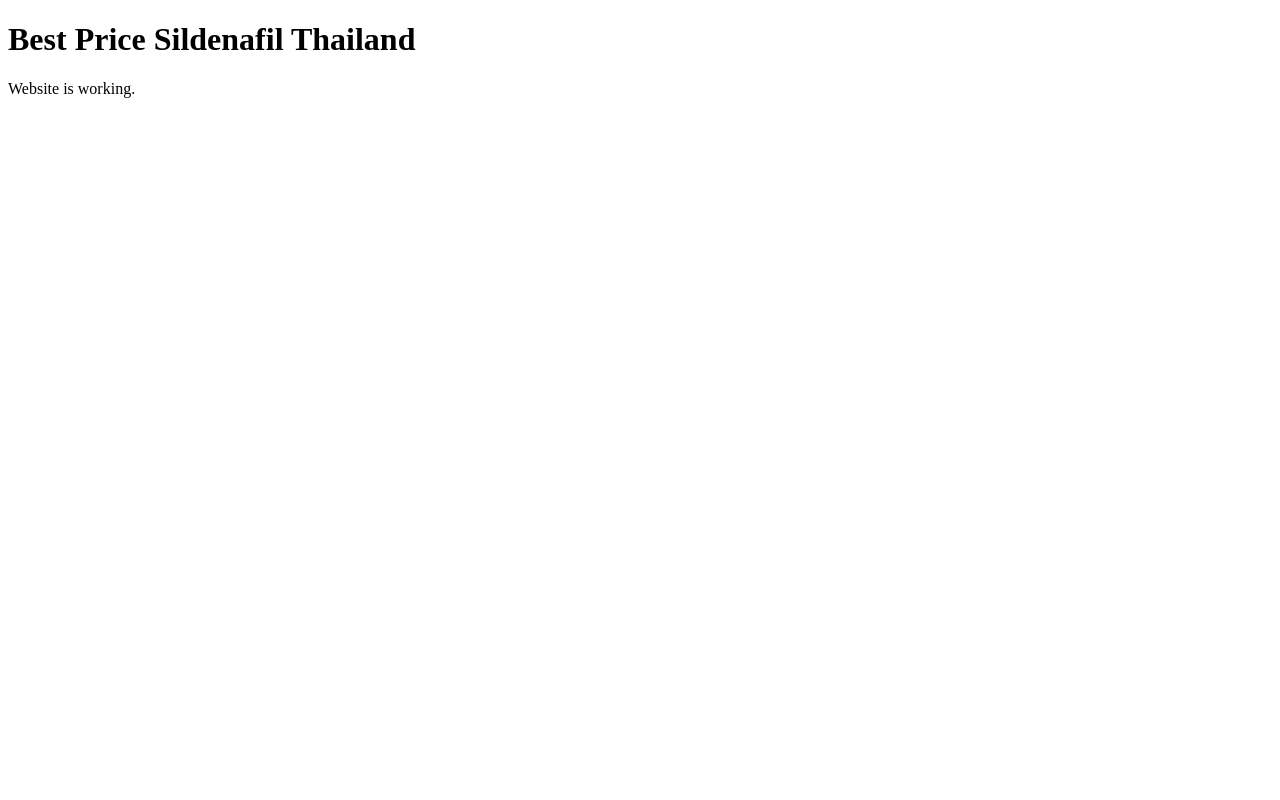
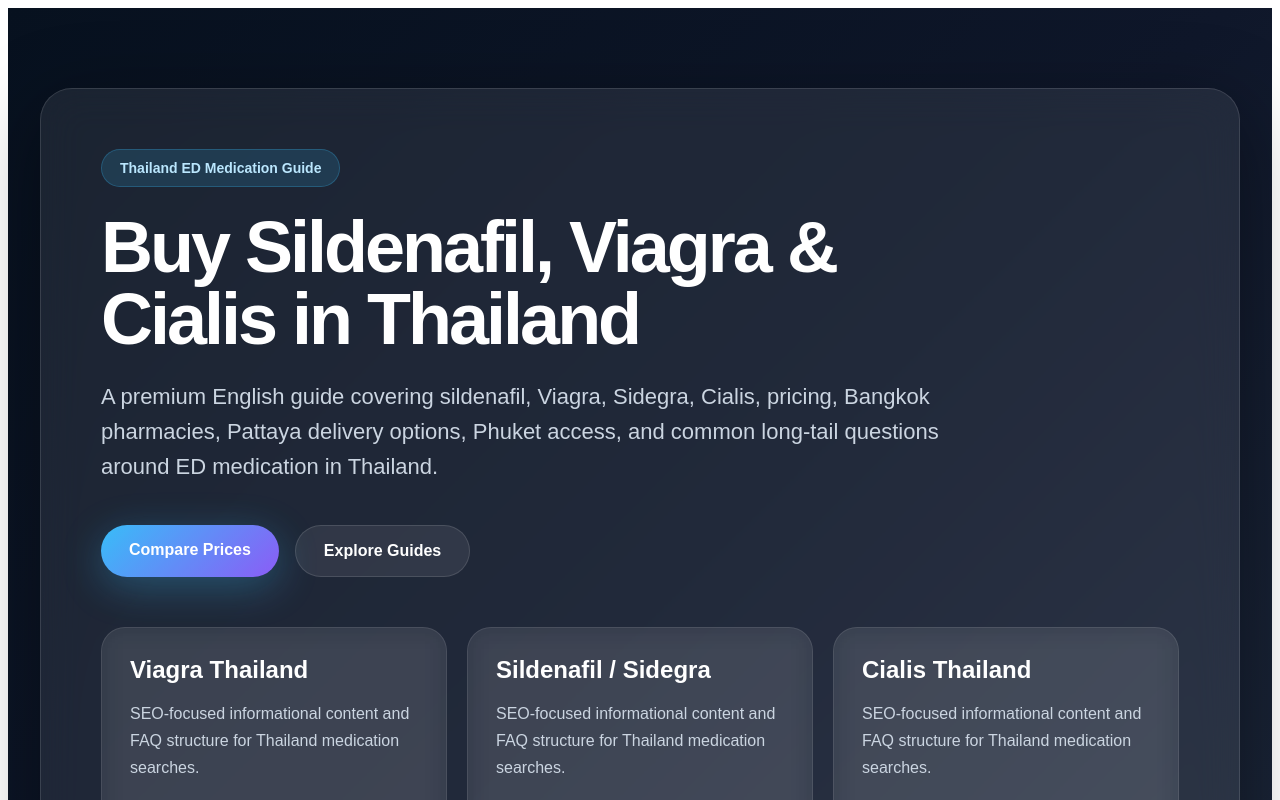
Before and after one commit to memberx100/best-price-sildenafil-thailand.com, a Next.js app: page / in a window 1280 px wide. Shown: the top 800 px of the page. Built offline with nearby package versions, Linux system fonts and the light colour scheme.

Commit message:
Update page.tsx

```diff
--- a/app/page.tsx
+++ b/app/page.tsx
@@ -1,8 +1,163 @@
 export default function Home() {
   return (
-    <main>
-      <h1>Best Price Sildenafil Thailand</h1>
-      <p>Website is working.</p>
+    <main
+      style={{
+        minHeight: "100vh",
+        background:
+          "linear-gradient(135deg, #07111f 0%, #0f172a 50%, #1e293b 100%)",
+        color: "white",
+        fontFamily: "Arial, sans-serif",
+        padding: "80px 24px",
+      }}
+    >
+      <div
+        style={{
+          maxWidth: "1200px",
+          margin: "0 auto",
+        }}
+      >
+        <div
+          style={{
+            backdropFilter: "blur(20px)",
+            background: "rgba(255,255,255,0.08)",
+            border: "1px solid rgba(255,255,255,0.12)",
+            borderRadius: "32px",
+            padding: "60px",
+            boxShadow: "0 20px 80px rgba(0,0,0,0.4)",
+          }}
+        >
+          <span
+            style={{
+              display: "inline-block",
+              padding: "10px 18px",
+              borderRadius: "999px",
+              background: "rgba(56,189,248,0.15)",
+              border: "1px solid rgba(56,189,248,0.25)",
+              marginBottom: "24px",
+              color: "#bae6fd",
+              fontSize: "14px",
+              fontWeight: "bold",
+            }}
+          >
+            Thailand ED Medication Guide
+          </span>
+
+          <h1
+            style={{
+              fontSize: "72px",
+              lineHeight: 1,
+              margin: "0 0 24px",
+              letterSpacing: "-3px",
+              maxWidth: "900px",
+            }}
+          >
+            Buy Sildenafil, Viagra & Cialis in Thailand
+          </h1>
+
+          <p
+            style={{
+              fontSize: "22px",
+              lineHeight: 1.6,
+              color: "#cbd5e1",
+              maxWidth: "850px",
+              marginBottom: "40px",
+            }}
+          >
+            A premium English guide covering sildenafil, Viagra, Sidegra,
+            Cialis, pricing, Bangkok pharmacies, Pattaya delivery options,
+            Phuket access, and common long-tail questions around ED medication
+            in Thailand.
+          </p>
+
+          <div
+            style={{
+              display: "flex",
+              gap: "16px",
+              flexWrap: "wrap",
+              marginBottom: "50px",
+            }}
+          >
+            <a
+              href="https://best-price-sildenafil-thailand.com"
+              style={{
+                background:
+                  "linear-gradient(135deg,#38bdf8,#8b5cf6)",
+                padding: "16px 28px",
+                borderRadius: "999px",
+                color: "white",
+                textDecoration: "none",
+                fontWeight: "bold",
+                boxShadow: "0 10px 40px rgba(56,189,248,0.3)",
+              }}
+            >
+              Compare Prices
+            </a>
+
+            <a
+              href="#guides"
+              style={{
+                background: "rgba(255,255,255,0.08)",
+                border: "1px solid rgba(255,255,255,0.12)",
+                padding: "16px 28px",
+                borderRadius: "999px",
+                color: "white",
+                textDecoration: "none",
+                fontWeight: "bold",
+              }}
+            >
+              Explore Guides
+            </a>
+          </div>
+
+          <div
+            id="guides"
+            style={{
+              display: "grid",
+              gridTemplateColumns: "repeat(auto-fit,minmax(260px,1fr))",
+              gap: "20px",
+            }}
+          >
+            {[
+              "Viagra Thailand",
+              "Sildenafil / Sidegra",
+              "Cialis Thailand",
+              "Bangkok Pharmacies",
+              "Pattaya Guide",
+              "Phuket Delivery",
+            ].map((item) => (
+              <div
+                key={item}
+                style={{
+                  background: "rgba(255,255,255,0.06)",
+                  border: "1px solid rgba(255,255,255,0.1)",
+                  borderRadius: "24px",
+                  padding: "28px",
+                  backdropFilter: "blur(12px)",
+                }}
+              >
+                <h3
+                  style={{
+                    margin: "0 0 12px",
+                    fontSize: "24px",
+                  }}
+                >
+                  {item}
+                </h3>
+
+                <p
+                  style={{
+                    color: "#cbd5e1",
+                    lineHeight: 1.7,
+                  }}
+                >
+                  SEO-focused informational content and FAQ structure for
+                  Thailand medication searches.
+                </p>
+              </div>
+            ))}
+          </div>
+        </div>
+      </div>
     </main>
   );
 }
```
